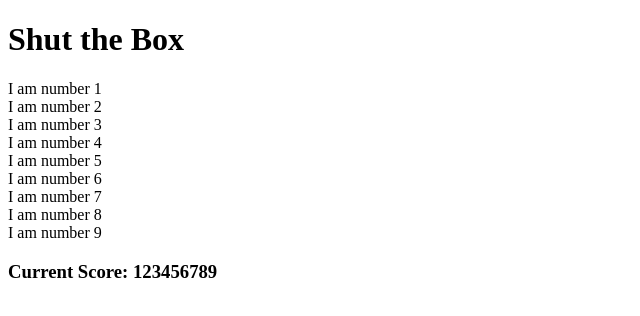
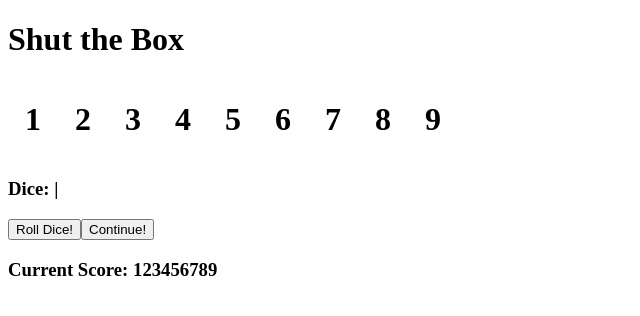
Before and after one commit to adam-beck/dont-close-the-box, a React app: page / in a window 1280 px wide. Shown: the top 316 px of the page, without its empty margins (0-640 px from the left). Built offline with nearby package versions, Linux system fonts and the light colour scheme.

Commit message:
Implements some of the basic game logic

```diff
--- a/src/Box.js
+++ b/src/Box.js
@@ -10,30 +10,92 @@ function createLevers() {
   }));
 }
 
+function rollDice() {
+  return Math.floor(Math.random() * 6) + 1;
+}
+
+const style = {
+  display: 'flex'
+};
+
 class Box extends Component {
   constructor(props) {
     super(props);
 
     this.state = {
-      currentScore: '123456789',
+      currentScore: [1, 2, 3, 4, 5, 6, 7, 8, 9],
       levers: createLevers(),
-      dice: []
+      dice: [],
+      total: 0
     };
 
+    this.current = 0;
+
     this.onLeverClick = this.onLeverClick.bind(this);
+    this.rollDice = this.rollDice.bind(this);
+    this.nextRound = this.nextRound.bind(this);
+  }
+
+  rollDice() {
+    const roll1 = rollDice();
+    const roll2 = rollDice();
+    const total = roll1 + roll2;
+
+    this.setState(() => {
+      return {
+        dice: [roll1, roll2],
+        diceTotal: total
+      };
+    });
   }
 
   onLeverClick(value) {
     const selectedLever = this.state.levers.find(lever => lever.value === value);
+
+    if (selectedLever.frozen) {
+      alert('sorry that lever has already been flipped');
+      return;
+    }
+
     const index = this.state.levers.indexOf(selectedLever);
 
-    const newLevers = this.state.levers.slice(0, index).concat(Object.assign({}, selectedLever, { flipped: true })).concat(this.state.levers.slice(index + 1))
-    const newScore = this.state.currentScore.replace(selectedLever.value, '');
+    if (lever.flipped) {
+      // we are going to be "resetting" this lever
+    } else {
+      // we are going to be "playing" this lever
+    }
+
+    const diceValue = this.state.dice[0] + this.state.dice[1];
+
+    if (selectedLever.value > diceValue + this.current) {
+      alert('Whoops too high');
+      return;
+    }
+
+    this.current = this.current + selectedLever.value;
+
+    const newLevers = this.state.levers.slice(0, index).concat(Object.assign({}, selectedLever, { flipped: !selectedLever.flipped })).concat(this.state.levers.slice(index + 1))
+    // const newScore = this.state.currentScore.replace(selectedLever.value, '');
 
     this.setState(() => {
       return {
-        levers: newLevers,
-        currentScore: newScore
+        levers: newLevers
+      };
+    });
+  }
+
+  nextRound() {
+
+    const newLevers = this.state.levers.map(lever => {
+      if (lever.flipped) {
+        return Object.assign({}, lever, { frozen: true });
+      }
+      return lever;
+    });
+
+    this.setState(() => {
+      return {
+        levers: newLevers
       };
     });
   }
@@ -41,7 +103,20 @@ class Box extends Component {
   render() {
     return (
       <div>
-        {this.state.levers.map(lever => <Lever value={lever.value} flip={this.onLeverClick} key={lever.value} flipped={lever.flipped} />)}
+        <div style={style}>
+          {this.state.levers.map(lever => (
+            <Lever
+              value={lever.value}
+              flip={this.onLeverClick}
+              key={lever.value}
+              flipped={lever.flipped}
+              frozen={lever.frozen}/>)
+          )}
+        </div>
+        <h3>Dice: {this.state.dice[0]} | {this.state.dice[1]}</h3>
+        <button onClick={this.rollDice}>Roll Dice!</button>
+        <button onClick={this.nextRound}>Continue!</button>
+        <br />
         <h3>Current Score: {this.state.currentScore}</h3>
       </div>
     );
--- a/src/Lever.js
+++ b/src/Lever.js
@@ -1,5 +1,27 @@
 import React, { Component } from 'react';
 import PropTypes from 'prop-types';
+
+var style = {
+  flexBasis: '50px',
+  textAlign: 'center'
+}
+
+const h1Style = {
+  userSelect: 'none',
+  cursor: 'pointer'
+};
+
+function getColor(flipped, frozen) {
+  if (flipped && frozen) {
+    return 'blue';
+  }
+
+  if (flipped && !frozen) {
+    return 'red';
+  }
+
+  return 'black'
+}
 
 class Lever extends Component {
   constructor(props) {
@@ -13,10 +35,11 @@ class Lever extends Component {
   }
 
   render() {
+    style = Object.assign({}, style, { color: getColor(this.props.flipped, this.props.frozen) });
+
     return (
-      <div onClick={this.flip}>
-        I am number {this.props.value}
-        {this.props.flipped ? ' And I Am Flipped!': ''}
+      <div onClick={this.flip} style={style}>
+        <h1 style={h1Style}>{this.props.value}</h1>
       </div>
     );
   }
@@ -25,7 +48,8 @@ class Lever extends Component {
 Lever.propTypes = {
   value: PropTypes.number.isRequired,
   flip: PropTypes.func.isRequired,
-  flipped: PropTypes.bool
+  flipped: PropTypes.bool,
+  frozen: PropTypes.bool
 };
 
 export default Lever;
```
